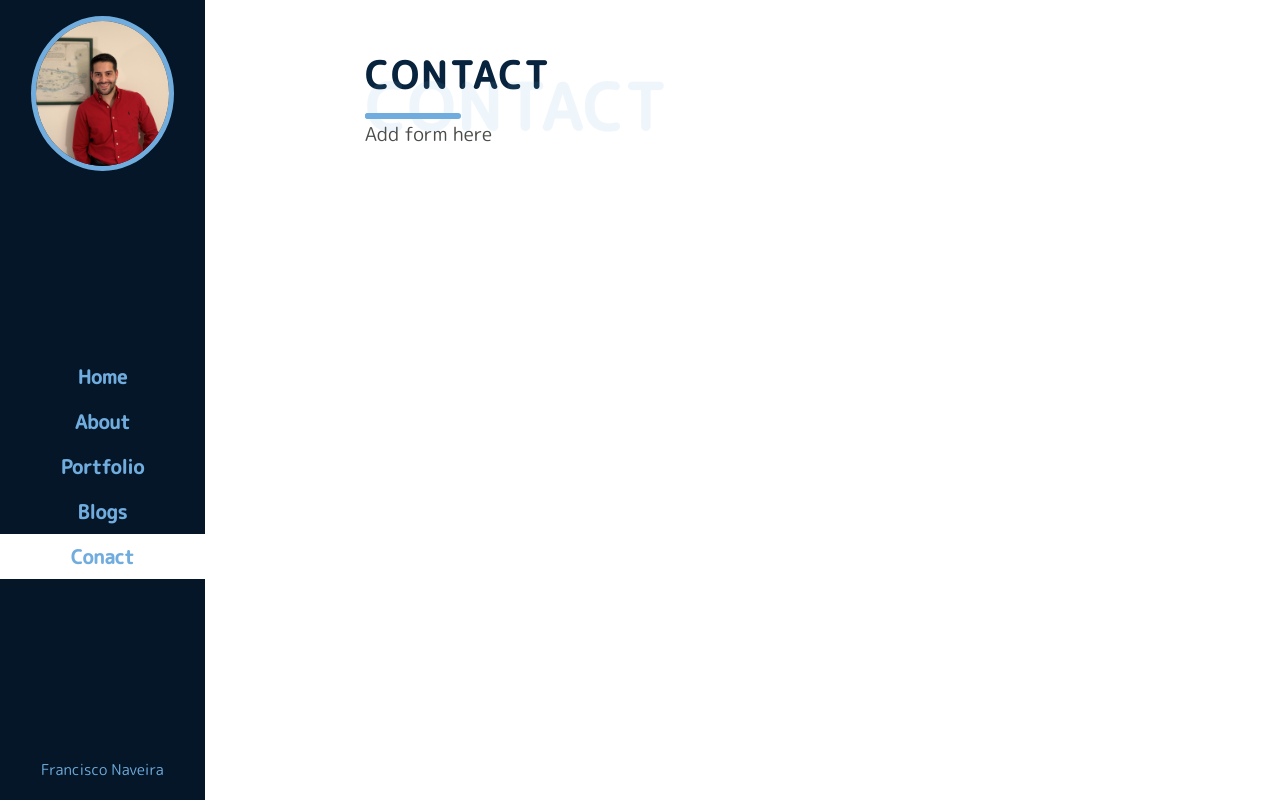
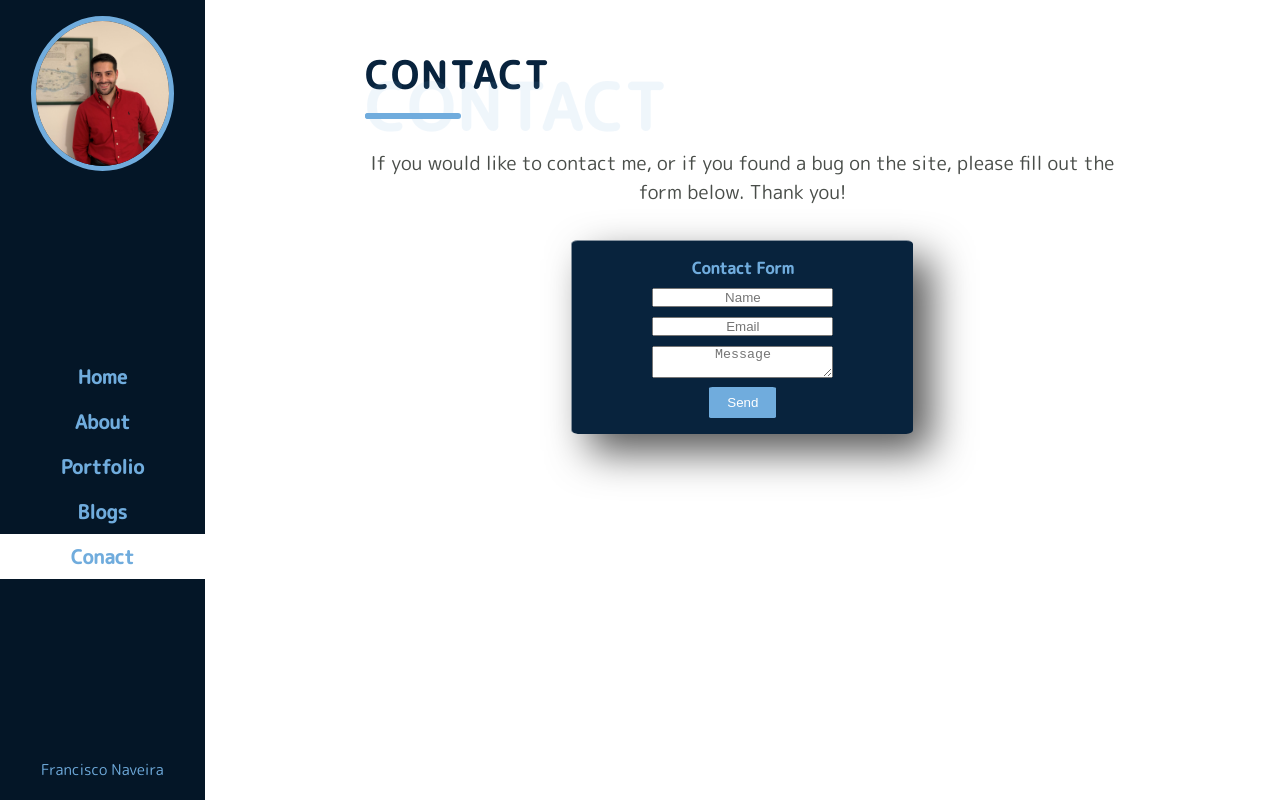
Before and after one commit to FranciscoNav/francisco-portfolio, a React (Create React App) app: page /contact in a window 1280 px wide. Built offline with nearby package versions, Linux system fonts and the light colour scheme.

Commit message:
Added fully functioning contect form so users can email me directly. Also added style for sed form

```diff
--- a/src/App.scss
+++ b/src/App.scss
@@ -5,6 +5,7 @@
 @import './styles/about.scss';
 @import './styles/blogs.scss';
 @import './styles/portfolio.scss';
+@import './styles/contact.scss';
 
 *{
     padding: 0;
--- a/src/pages/Contact.js
+++ b/src/pages/Contact.js
@@ -6,7 +6,20 @@ function Contact() {
     return (
         <div className='contact-page'>
             <Title title={'Contact'} span={'Contact'}/>
-            <p>Add form here</p>
+            <br/>
+            <p>If you would like to contact me, or if you found a bug on the site, please fill out the form below. Thank you!</p>
+            <br/>
+            <form action="https://formsubmit.co/fnaveira11@gmail.com" method="POST" className="contact-form">
+                <h5>Contact Form</h5>
+                <input type="text" name="name" placeholder="Name" required className="contact-input"/>
+                <br/>
+                <input type="email" name="email" placeholder="Email" required className="contact-input"/>
+                <br/>
+                <textarea type="text" name="content" placeholder="Message"  className="contact-message"></textarea>
+                <br/>
+                <input type="hidden" name="_next" value="http://localhost:3000/contact"/>
+                <button type='submit' className="contact-button">Send</button>
+            </form>
         </div>
     )
 }
--- /dev/null
+++ b/src/styles/contact.scss
@@ -0,0 +1,58 @@
+.contact-page{
+    p{
+        position: relative;
+        text-align: center;
+    }
+}
+
+.contact-form{
+    position: relative;
+    width:fit-content;
+    height: auto;
+    margin: 5px;
+    margin-left: auto;
+    margin-right: auto;
+    border-radius: 2%;
+    overflow: hidden;
+    justify-content: center;
+    align-items: center;
+    text-align: center;
+    padding: 1rem 5rem;
+    box-shadow: 18px 18px 40px rgba(0, 0, 0, 0.671);
+    border-top: 1px solid rgb(255, 255, 255, 0.5);
+    border-left: 1px solid rgba(255, 255, 255, 0.5);
+    background-color: rgb(8, 35, 61);
+    transition: all .4s ease-in-out;
+    &:hover{
+        transform: scale(1.04);
+    }
+
+    .contact-input{
+        text-align: center;
+    }
+    .contact-message{
+        text-align: center;
+        margin-top: .5rem;
+        height: 100%;
+        width: 100%;
+    }
+    .contact-button{
+        background-color: #70acdd;
+        color: white;
+        padding: 8px 18px;
+        border-radius: 5%;
+        border-style:none;
+        cursor: pointer;
+        &:hover{
+            background-color: #95bddf;
+        }
+    }
+    h5{
+        color: #70acdd;
+    }
+
+
+    @media screen and (max-width: 400px){
+        padding: .5rem 2rem;
+    }
+}
```
Also changed, not shown: src/components/About_Components/SkillsSection.js (deleted, +0 -27 lines).
